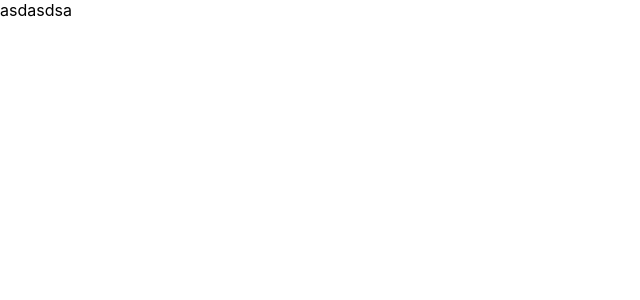
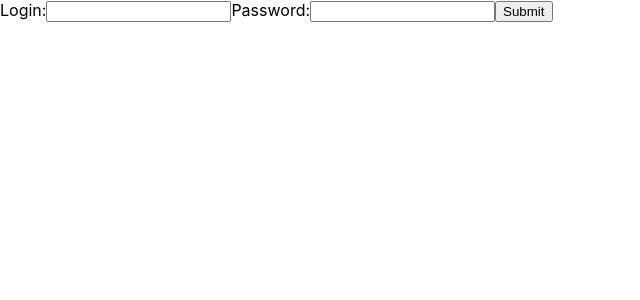
Before and after one commit to robLesniak/mern-vote, a React (Create React App) app in the folder client/: page / in a window 1280 px wide. Shown: the top 300 px of the page, without its empty margins (0-640 px from the left). Built offline with nearby package versions, Linux system fonts and the light colour scheme.

Commit message:
finished redux setup. added login panel with err handl

```diff
--- a/client/src/components/App.js
+++ b/client/src/components/App.js
@@ -1,9 +1,11 @@
-import React, { Component } from 'react'
+import React from 'react'
 import { Provider } from 'react-redux';
 import decode from 'jwt-decode';
 import { store } from '../store';
 
 import { setCurrentUser, addError, setToken} from '../store/actions';
+import Auth from './Auth';
+import ErrorMessage from './ErrorMessage'
 
 if (localStorage.jwtToken) {
   setToken(localStorage.jwtToken);
@@ -17,7 +19,8 @@ if (localStorage.jwtToken) {
 
 const App = () => (
   <Provider store={store}>
-    <div>asdasdsa</div>
+    <Auth authType={'login'}/>
+    <ErrorMessage />
   </Provider>
 )
 
--- /dev/null
+++ b/client/src/components/Auth.js
@@ -0,0 +1,45 @@
+import React, { Component } from 'react'
+import {connect} from 'react-redux';
+
+import { authUser, logout } from '../store/actions'
+
+class Auth extends Component {
+
+  state = {
+    username: '',
+    password: ''
+  }
+
+  handleChange = (event) => {
+    this.setState({[event.target.name]: event.target.value})
+  }
+
+  handleSubmit = (event) => {
+    const {username, password} = this.state;
+    const {authType} = this.props;
+    event.preventDefault();
+
+    this.props.authUser(authType || 'login', { username, password });
+  }
+
+  render() {
+    const {username, password} = this.state;
+
+    return (
+      <div>
+        <form onSubmit={this.handleSubmit}>
+          <label htmlFor="username">Login:</label>
+          <input type="text" value={username} name="username" onChange={this.handleChange} />
+          <label htmlFor="password">Password:</label>
+          <input type="password" value={password} name="password" onChange={this.handleChange}/>
+          <button type="submit">Submit</button>
+        </form>
+      </div>
+    )
+  }
+}
+
+export default connect(
+  () => ({}),
+  { authUser, logout }
+  )(Auth);
--- /dev/null
+++ b/client/src/components/ErrorMessage.js
@@ -0,0 +1,10 @@
+import React, { Fragment } from 'react';
+import { connect } from 'react-redux';
+
+const ErrorMessage = ({ error }) => (
+  <Fragment>
+    {error.message && <div className="error">{error.message.message}</div>}
+  </Fragment>
+);
+
+export default connect(store => ({ error: store.error }))(ErrorMessage);
--- a/client/src/store/actions/auth.js
+++ b/client/src/store/actions/auth.js
@@ -1,6 +1,6 @@
 import {addError, removeError} from './error';
 import { SET_CURRENT_USER } from '../actionTypes';
-import api from '../../services/api';
+import API from '../../services/api';
 
 export const setCurrentUser = user => ({
   type: SET_CURRENT_USER,
@@ -8,13 +8,13 @@ export const setCurrentUser = user => ({
 });
 
 export const setToken = token => {
-  api.setToken(token);
+  API.setToken(token);
 };
 
-export const logut = () => {
+export const logout = () => {
   return dispatch => {
     localStorage.clear();
-    api.setToken(null);
+    API.setToken(null);
     dispatch(setCurrentUser({}));
     dispatch(removeError());
   }
@@ -23,14 +23,14 @@ export const logut = () => {
 export const authUser = (path, data) => {
   return async dispatch => {
     try {
-      const {token, ...user} = await api.call('post', `auth/#{path}`, data);
+      const { token, ...user } = await API.call('post', `auth/${path}`, data);
       localStorage.setItem('jwtToken', token);
-      api.setToken(token);
+      API.setToken(token);
       dispatch(setCurrentUser(user));
       dispatch(removeError());
     } catch(err) {
-      const {error} = error.response.data;
-      dispatch(addError(error));
+      const  error  = err.response.data;
+      dispatch(addError(error.message));
     }
   }
 }
```
